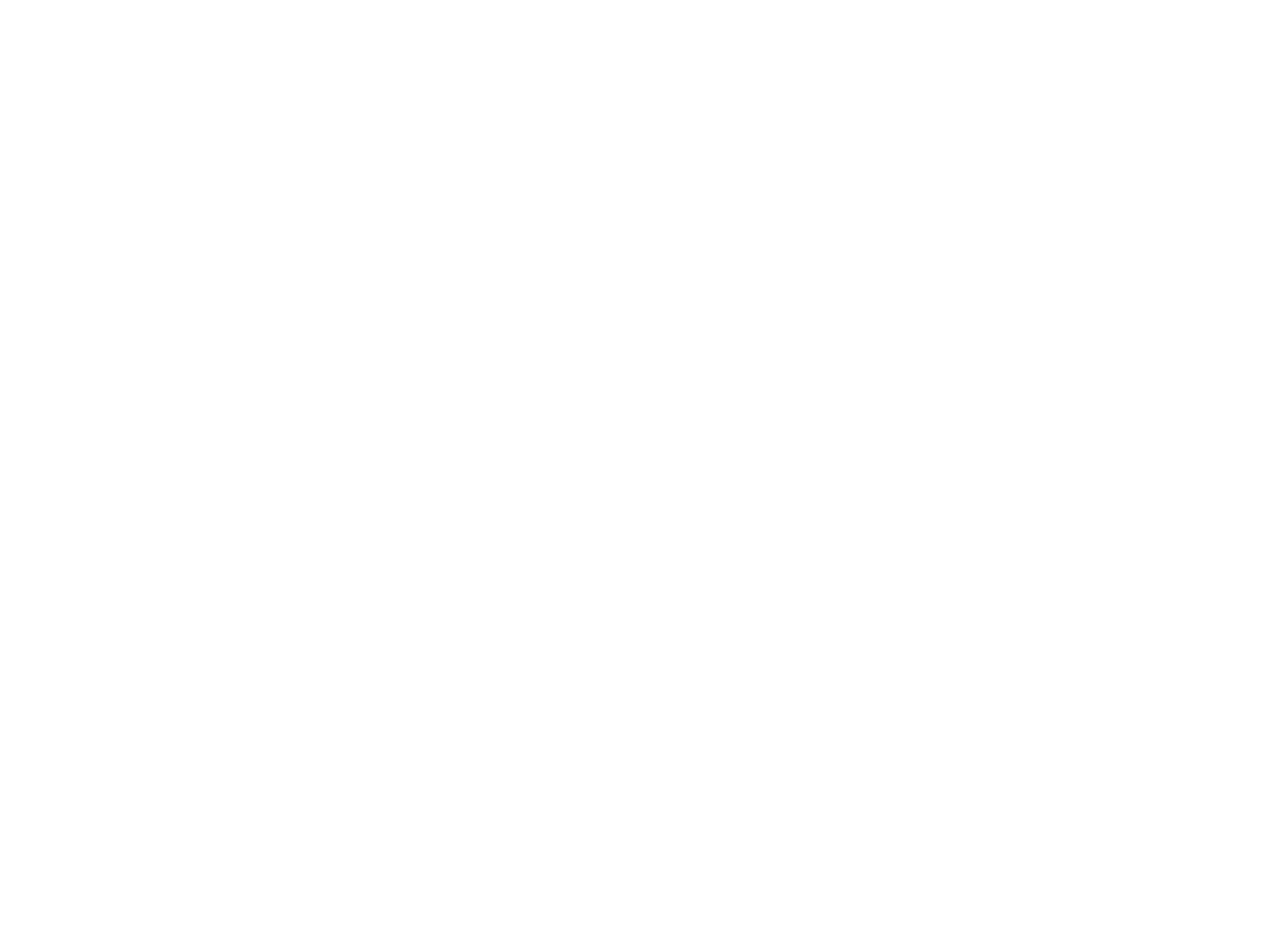
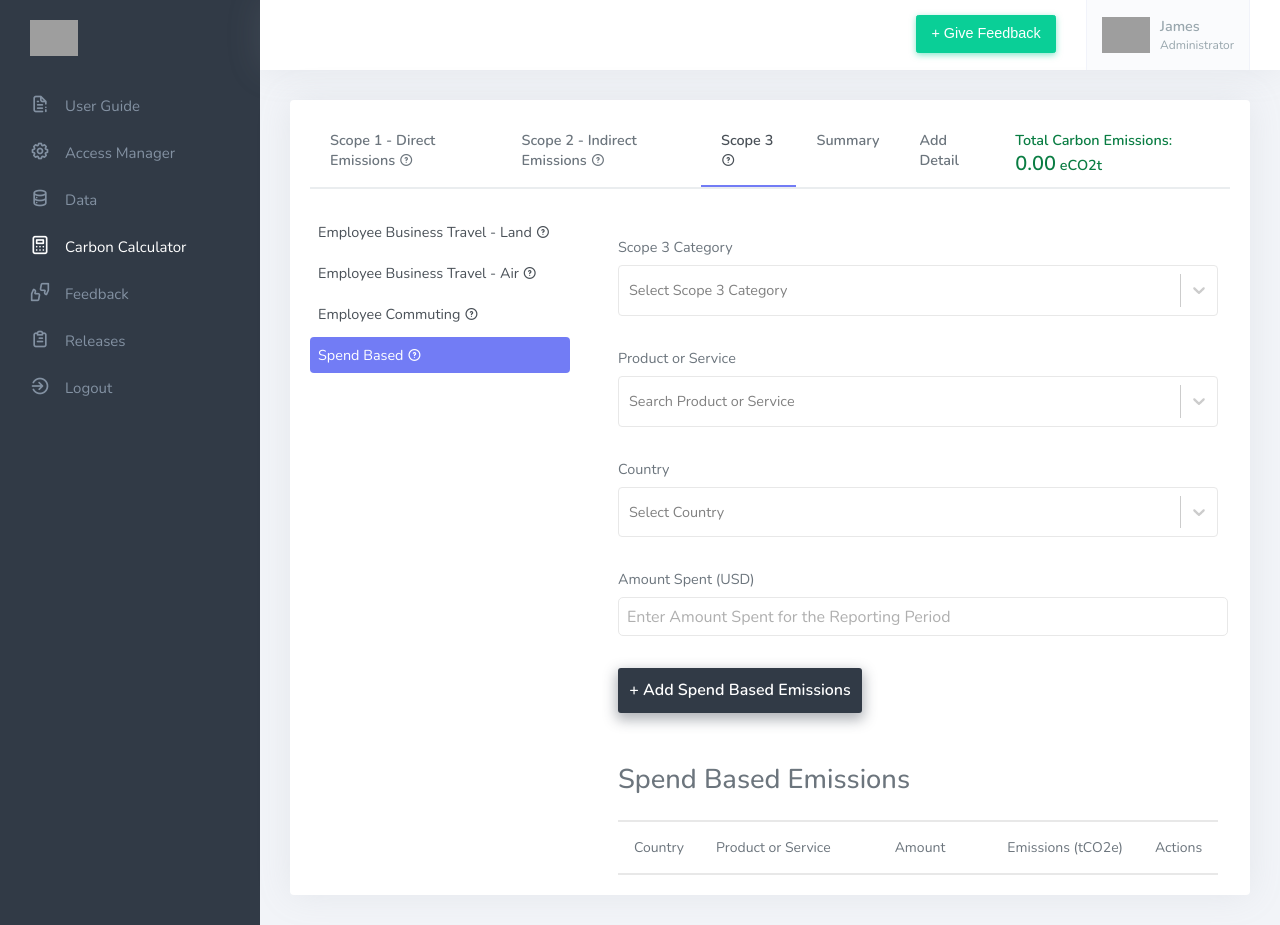
Before and after one commit to mohammadalipak/sbs3, a plain HTML site: page index.html in a window 1280 px wide. Before the commit the page ends 800 px from the top, so only its background shows below. Drawn offline with nearby package versions, Linux system fonts and the light colour scheme; the site is published under a folder, as on GitHub Pages, so addresses that start at the root find nothing; no server answers; grey boxes are pictures that could not be loaded.

Commit message:
Remove slash before js and css file path

```diff
--- a/index.html
+++ b/index.html
@@ -1 +1 @@
-<!doctype html><html lang="en"><head><meta charset="utf-8"/><link rel="icon" href="/favicon.ico"/><meta name="viewport" content="width=device-width,initial-scale=1"/><meta name="theme-color" content="#000000"/><meta name="description" content="ESGTree - Carbon Calculator"/><link rel="apple-touch-icon" href="/logo192.png"/><link rel="manifest" href="/manifest.json"/><link rel="preconnect" href="https://fonts.googleapis.com"/><link rel="preconnect" href="https://fonts.gstatic.com" crossorigin/><link href="https://fonts.googleapis.com/css2?family=Nunito:ital,wght@0,200;0,300;0,400;0,500;0,600;0,700;0,800;0,900;0,1000;1,200;1,300;1,400;1,500;1,600;1,700;1,800;1,900;1,1000&display=swap" rel="stylesheet"/><link rel="stylesheet" href="https://unicons.iconscout.com/release/v4.0.8/css/line.css"><title>ESGTree - Carbon Calculator</title><script defer="defer" src="/static/js/main.a04e986d.js"></script><link href="/static/css/main.b48341ac.css" rel="stylesheet"></head><body><noscript>You need to enable JavaScript to run this app.</noscript><div id="root"></div></body></html>
+<!doctype html><html lang="en"><head><meta charset="utf-8"/><link rel="icon" href="/favicon.ico"/><meta name="viewport" content="width=device-width,initial-scale=1"/><meta name="theme-color" content="#000000"/><meta name="description" content="ESGTree - Carbon Calculator"/><link rel="apple-touch-icon" href="/logo192.png"/><link rel="manifest" href="/manifest.json"/><link rel="preconnect" href="https://fonts.googleapis.com"/><link rel="preconnect" href="https://fonts.gstatic.com" crossorigin/><link href="https://fonts.googleapis.com/css2?family=Nunito:ital,wght@0,200;0,300;0,400;0,500;0,600;0,700;0,800;0,900;0,1000;1,200;1,300;1,400;1,500;1,600;1,700;1,800;1,900;1,1000&display=swap" rel="stylesheet"/><link rel="stylesheet" href="https://unicons.iconscout.com/release/v4.0.8/css/line.css"><title>ESGTree - Carbon Calculator</title><script defer="defer" src="static/js/main.a04e986d.js"></script><link href="static/css/main.b48341ac.css" rel="stylesheet"></head><body><noscript>You need to enable JavaScript to run this app.</noscript><div id="root"></div></body></html>
```
